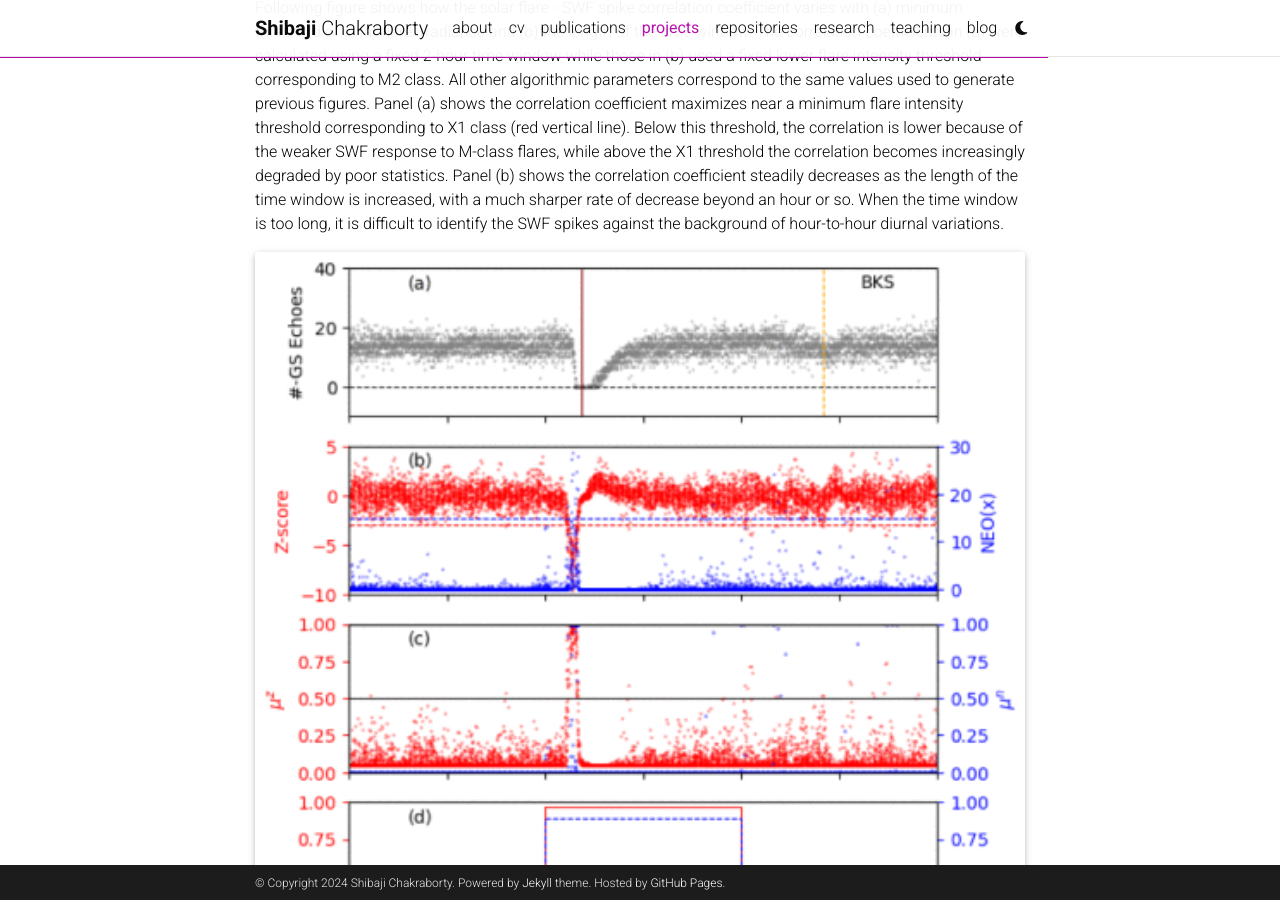
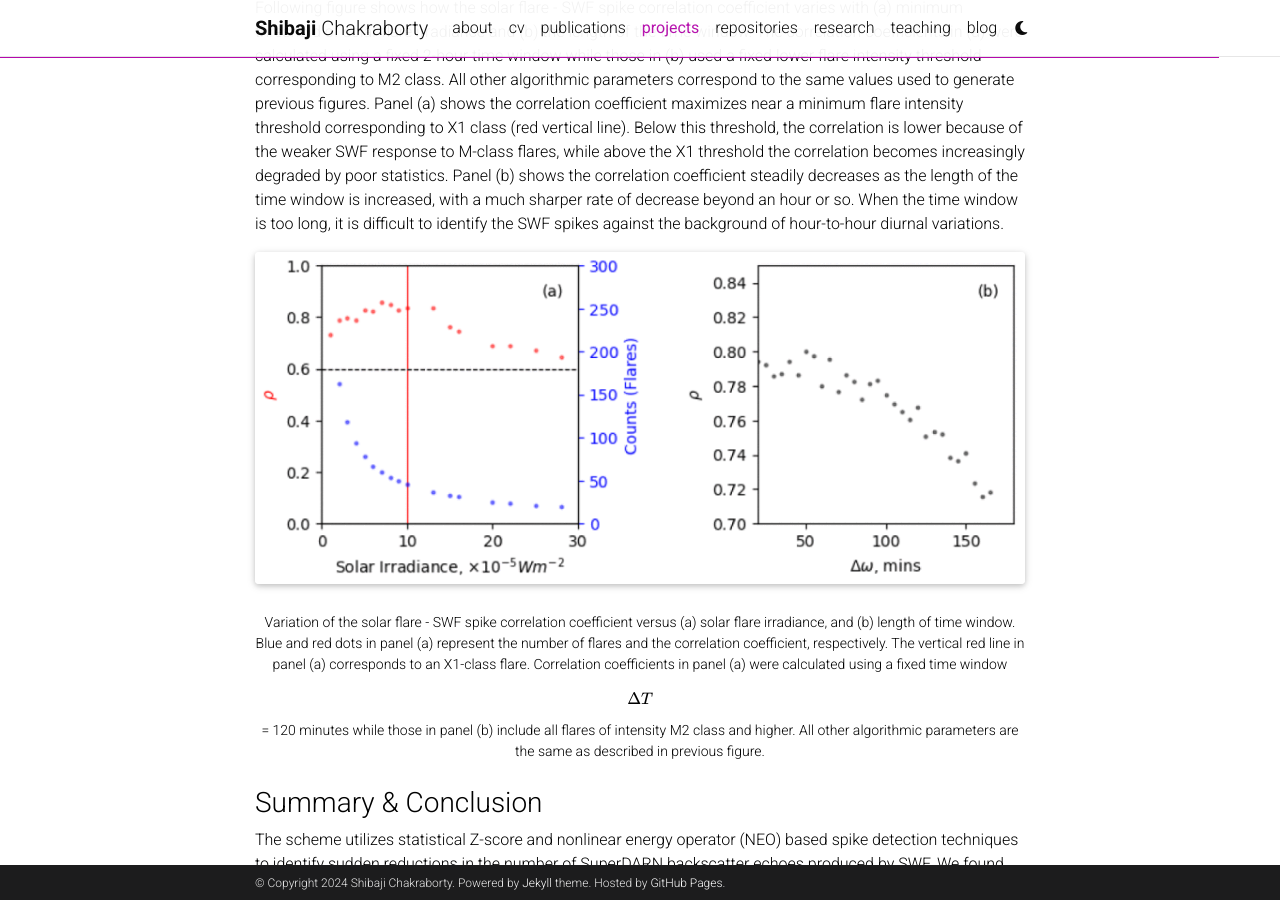
Before and after one commit to shibaji7/shibaji7.github.io, a Jekyll site: the page built from _projects/Da02_project.md, in a window 1280 px wide and 900 px high, scrolled down 3601 px. Built offline with Jekyll 4.4.1, drawn with Linux system fonts in a browser that asks for light colours; full-size pictures stand in for the smaller copies a plugin makes; comment, search, counter and statistics services are not loaded; a style sheet for code colours, icons or effects is not loaded.

```diff
--- a/_projects/Da02_project.md
+++ b/_projects/Da02_project.md
@@ -72,7 +72,7 @@
 
 <div class="row">
     <div class="col-sm mt-3 mt-md-0">
-        {% include figure.html path="assets/img/swf_anomaly_event.jpg" title="ionospheric sluggishness" class="img-fluid rounded z-depth-1" %}
+        {% include figure.html path="assets/img/swf_anomaly_stats.jpg" title="ionospheric sluggishness" class="img-fluid rounded z-depth-1" %}
     </div>
 </div>
 <div class="caption">
```
Also changed, not shown: assets/img/swf_anomaly_stats.png (added).
